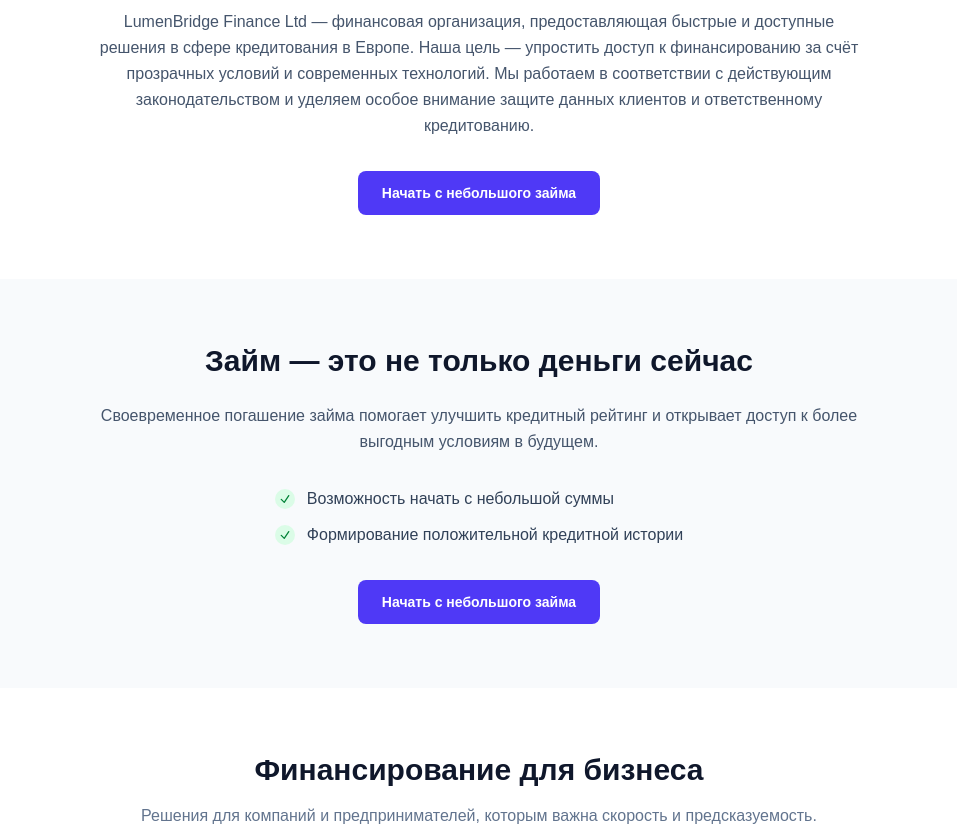
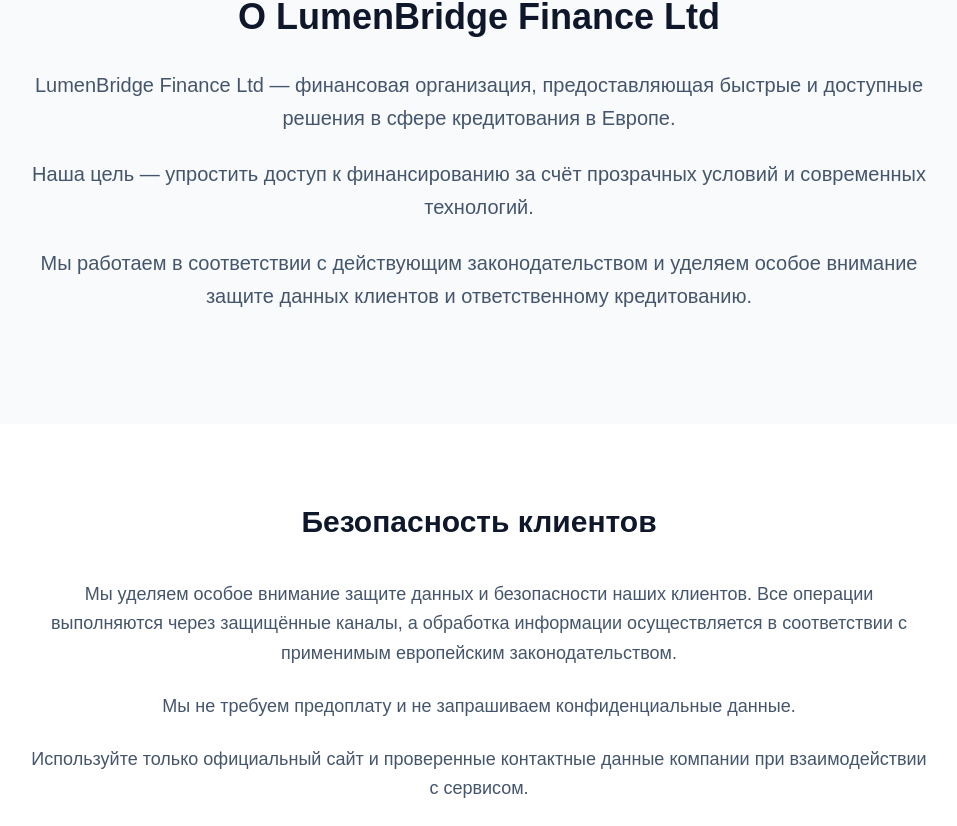
Before and after one commit to antonbukhalov13/04-fullstack-mvp, a Next.js app in the folder frontend/: page / in a window 1280 px wide. Shown: the part 2736-3562 px from the top of the page, without its empty margins (161-1118 px from the left). Built offline with nearby package versions, Linux system fonts and the light colour scheme.

Commit message:
redesign about company section and add client safety section

```diff
--- a/frontend/src/app/page.tsx
+++ b/frontend/src/app/page.tsx
@@ -5,6 +5,7 @@
 import { HowItWorks } from '@/widgets/how-it-works';
 import { TransparentTerms } from '@/widgets/transparent-terms';
 import { AboutCompany } from '@/widgets/about-company';
+import { ClientSafety } from '@/widgets/client-safety';
 import { CreditHistory } from '@/widgets/credit-history';
 import { ForBusiness } from '@/widgets/for-business';
 import { TrustBlock } from '@/widgets/trust-block';
@@ -22,6 +23,7 @@
       <HowItWorks />
       <TransparentTerms />
       <AboutCompany />
+      <ClientSafety />
       <CreditHistory />
       <ForBusiness />
       <TrustBlock />
--- a/frontend/src/widgets/about-company/about-company.tsx
+++ b/frontend/src/widgets/about-company/about-company.tsx
@@ -1,27 +1,23 @@
-import Link from 'next/link';
-
 export function AboutCompany() {
   return (
-    <section className="py-16 bg-white">
+    <section id="about" className="py-20 sm:py-28 bg-slate-50">
       <div className="mx-auto max-w-7xl px-4 sm:px-6 lg:px-8">
-        <div className="mx-auto max-w-3xl text-center">
-          <h2 className="text-2xl sm:text-3xl font-bold text-slate-900">
+        <div className="mx-auto max-w-4xl text-center">
+          <h2 className="text-3xl sm:text-4xl font-bold text-slate-900">
             О LumenBridge Finance Ltd
           </h2>
-          <p className="mt-6 text-base text-slate-600 leading-relaxed">
+          <p className="mt-8 text-lg sm:text-xl text-slate-600 leading-relaxed">
             LumenBridge Finance Ltd — финансовая организация, предоставляющая
-            быстрые и доступные решения в сфере кредитования в Европе. Наша цель —
-            упростить доступ к финансированию за счёт прозрачных условий и
-            современных технологий. Мы работаем в соответствии с действующим
-            законодательством и уделяем особое внимание защите данных клиентов и
-            ответственному кредитованию.
+            быстрые и доступные решения в сфере кредитования в Европе.
           </p>
-          <Link
-            href="/apply?type=individual"
-            className="mt-8 inline-flex items-center rounded-lg bg-indigo-600 px-6 py-3 text-sm font-semibold text-white hover:bg-indigo-500"
-          >
-            Начать с небольшого займа
-          </Link>
+          <p className="mt-6 text-lg sm:text-xl text-slate-600 leading-relaxed">
+            Наша цель — упростить доступ к финансированию за счёт прозрачных
+            условий и современных технологий.
+          </p>
+          <p className="mt-6 text-lg sm:text-xl text-slate-600 leading-relaxed">
+            Мы работаем в соответствии с действующим законодательством и уделяем
+            особое внимание защите данных клиентов и ответственному кредитованию.
+          </p>
         </div>
       </div>
     </section>
--- /dev/null
+++ b/frontend/src/widgets/client-safety/client-safety.tsx
@@ -0,0 +1,28 @@
+export function ClientSafety() {
+  return (
+    <section className="py-16 sm:py-20 bg-white">
+      <div className="mx-auto max-w-7xl px-4 sm:px-6 lg:px-8">
+        <div className="mx-auto max-w-4xl text-center">
+          <h2 className="text-2xl sm:text-3xl font-bold text-slate-900">
+            Безопасность клиентов
+          </h2>
+          <div className="mt-10 space-y-6 text-base sm:text-lg text-slate-600 leading-relaxed text-left sm:text-center">
+            <p>
+              Мы уделяем особое внимание защите данных и безопасности наших
+              клиентов. Все операции выполняются через защищённые каналы, а
+              обработка информации осуществляется в соответствии с применимым
+              европейским законодательством.
+            </p>
+            <p>
+              Мы не требуем предоплату и не запрашиваем конфиденциальные данные.
+            </p>
+            <p>
+              Используйте только официальный сайт и проверенные контактные
+              данные компании при взаимодействии с сервисом.
+            </p>
+          </div>
+        </div>
+      </div>
+    </section>
+  );
+}
--- /dev/null
+++ b/frontend/src/widgets/client-safety/index.ts
@@ -0,0 +1 @@
+export { ClientSafety } from './client-safety';
```
